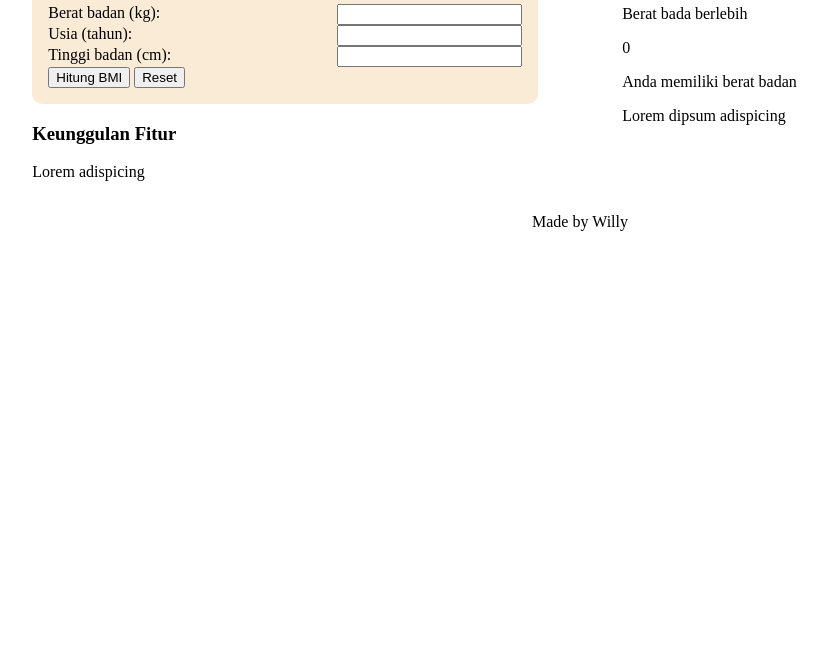
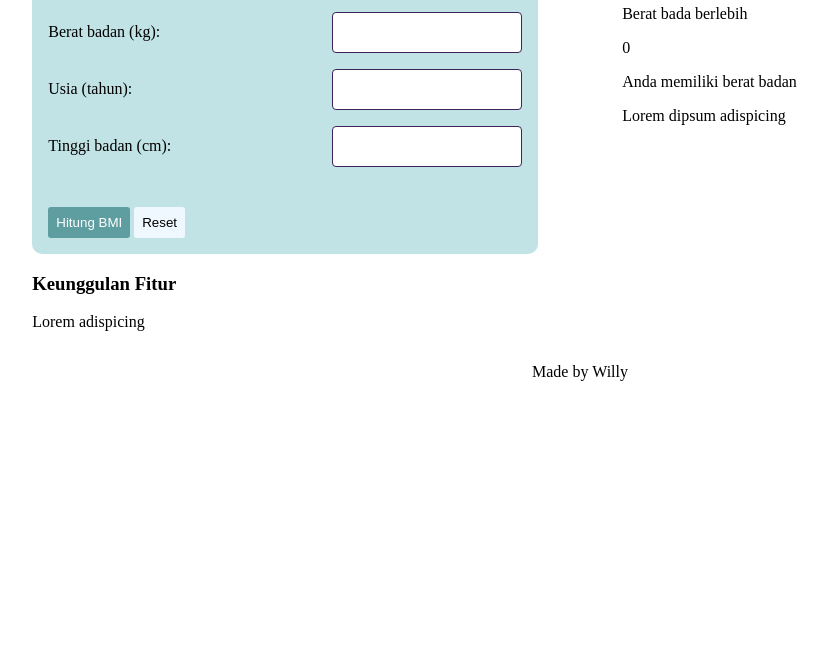
Before and after one commit to revou-fundamental-course/25-nov-24-Raihanwill, a plain HTML site: page index.html in a window 1280 px wide. Shown: the part 142-800 px from the top of the page, without its empty margins (60-888 px from the left). Drawn offline with Linux system fonts and the light colour scheme.

Commit message:
css lagi

```diff
--- a/css/style.css
+++ b/css/style.css
@@ -12,7 +12,7 @@ footer {
 }
 
 .main-form {
-    background-color: antiquewhite;
+    background-color: rgb(193, 227, 229);
     border: 1px solid none;
     padding: 16px ;
     border-radius: 10px;
@@ -21,8 +21,39 @@ footer {
 .label {
     display: flex;
     justify-content: space-between;
+    align-items: center;
 }
 
 section{
     width: 40%;
 }
+
+input[type=number] , select {
+    width: 40%;
+    padding: 12px 20px;
+    margin: 8px 0;
+    display: inline-block;
+    border: 1px solid #3c245b;
+    border-radius: 4px;
+    box-sizing: border-box;
+  }
+
+button {
+    border: 0;
+    padding: 8px;
+    border-radius: 3px;
+}
+
+.style-button {
+    margin-top: 32px;
+}
+
+.hitung-button {
+    background-color: cadetblue;
+    color: white;
+}
+
+.reset-button {
+    color: black;
+    background-color: aliceblue;
+}
--- a/index.html
+++ b/index.html
@@ -33,26 +33,26 @@
                     <label for="berat-badan-input">
                         Berat badan (kg):
                     </label>
-                    <input type="text" name="" id="berat-badan-input">
+                    <input type="number" name="" id="berat-badan-input">
                 </div>
 
                 <div class="label">
                     <label for="usia-input">
                         Usia (tahun):
                     </label>
-                    <input type="text" name="" id="usia-input">
+                    <input type="number" name="" id="usia-input">
                 </div>
 
                 <div class="label">
                     <label for="tinggi-badan-input">
                         Tinggi badan (cm):
                     </label>
-                    <input type="text" name="" id="tinggi-badan-input">
+                    <input type="number" name="" id="tinggi-badan-input">
                 </div>
 
-                <div>
-                    <button>Hitung BMI</button>
-                    <button>Reset</button>
+                <div class="style-button">
+                    <button class="hitung-button">Hitung BMI</button>
+                    <button class="reset-button">Reset</button>
                 </div>
 
             </form>
```
